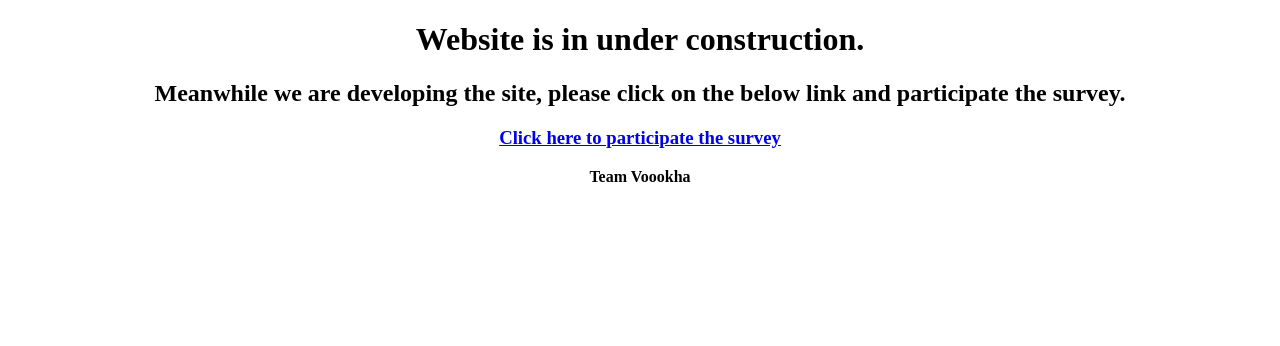
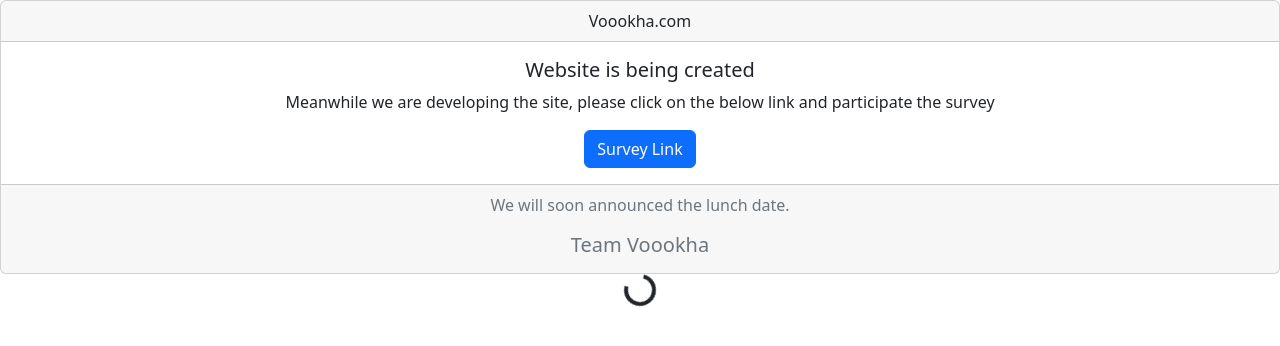
Before and after one commit to kousikpramanik/voookha, a plain HTML site: page index.html in a window 1280 px wide. Drawn offline with nearby package versions, Linux system fonts and the light colour scheme.

Commit message:
Update index.html

```diff
--- a/index.html
+++ b/index.html
@@ -1,26 +1,36 @@
-<!DOCTYPE html>
+<!doctype html>
 <html lang="en">
   <head>
-    <meta charset="UTF-8">
-    <meta name="viewport" content="width=device-width, initial-scale=1.0">
-    <meta http-equiv="X-UA-Compatible" content="ie=edge">
-    <title>We are Voookha</title>
-    <link rel="stylesheet" href="style.css">
-
-	<style>
-
-		h1,h2,h3,p{
-
-			text-align: center;
-
-		}
-
-	</style>
+    <meta charset="utf-8">
+    <meta name="viewport" content="width=device-width, initial-scale=1">
+    <title>We are voookha</title>
+    <link href="https://cdn.jsdelivr.net/npm/bootstrap@5.2.2/dist/css/bootstrap.min.css" rel="stylesheet" integrity="sha384-Zenh87qX5JnK2Jl0vWa8Ck2rdkQ2Bzep5IDxbcnCeuOxjzrPF/et3URy9Bv1WTRi" crossorigin="anonymous">
+	<script src="https://cdn.jsdelivr.net/npm/bootstrap@5.2.2/dist/js/bootstrap.bundle.min.js" integrity="sha384-OERcA2EqjJCMA+/3y+gxIOqMEjwtxJY7qPCqsdltbNJuaOe923+mo//f6V8Qbsw3" crossorigin="anonymous"></script>
   </head>
   <body>
-	<h1>Website is in under construction.</h1>
-	<h2> Meanwhile we are developing the site, please click on the below link and participate the survey.  </h2>
-	<h3> <a href="https://forms.gle/ZLcuwjRLPWCN3mDB6" target="_blank">Click here to participate the survey</a> </h3>
-	<p> <b>Team Voookha</b></p>
+
+	<div class="card text-center">
+		<div class="card-header">
+			Voookha.com
+		</div>
+		<div class="card-body">
+			<h5 class="card-title">Website is being created</h5>
+			<p class="card-text">Meanwhile we are developing the site, please click on the below link and participate the survey</p>
+			<a href="https://forms.gle/ZLcuwjRLPWCN3mDB6" class="btn btn-primary" target="_blank">Survey Link</a>
+		</div>
+		<div class="card-footer text-muted">
+			<p class="card-text">We will soon announced the lunch date.</p>
+			<h5 class="card-title">Team Voookha</h5>
+
+
+		</div>
+	</div>
+
+    <div class="d-flex justify-content-center">
+		<div class="spinner-border" role="status">
+		<span class="visually-hidden">Loading...</span>
+		</div>
+	</div>
+
   </body>
 </html>
```
